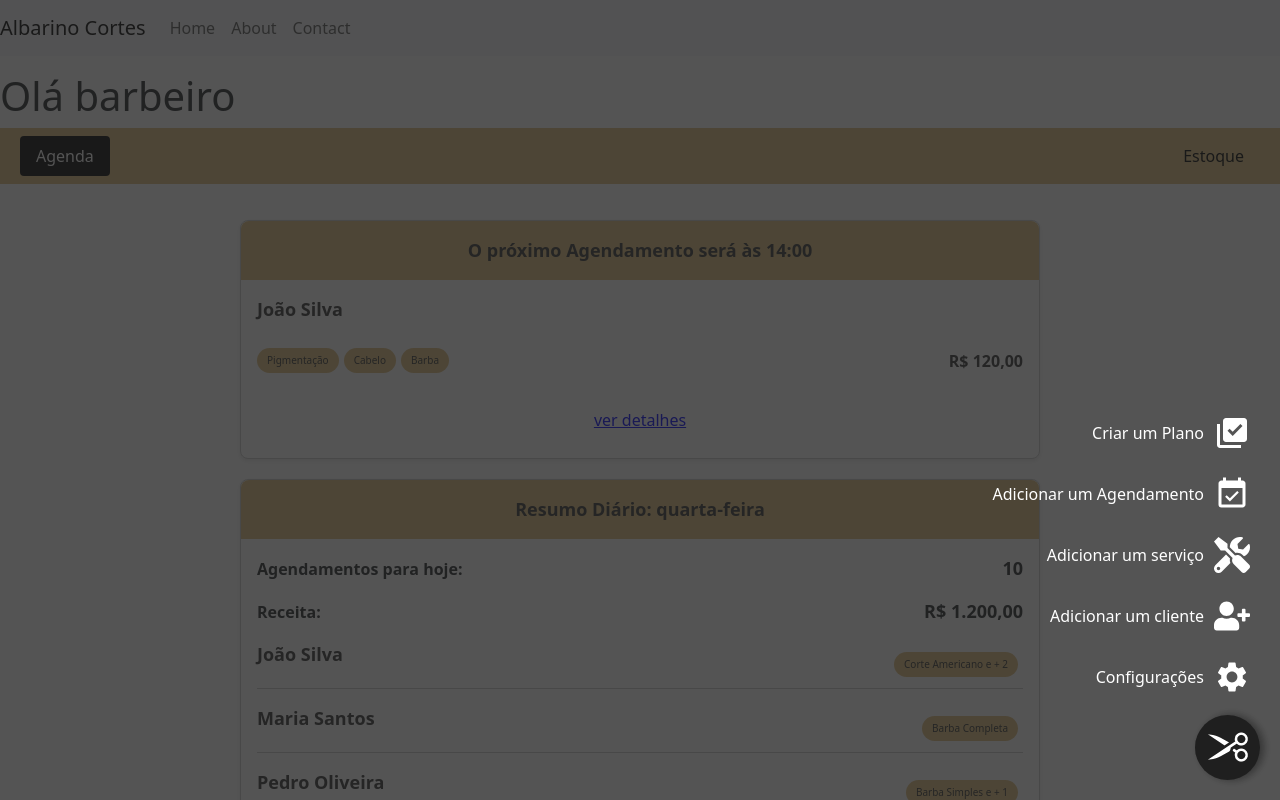
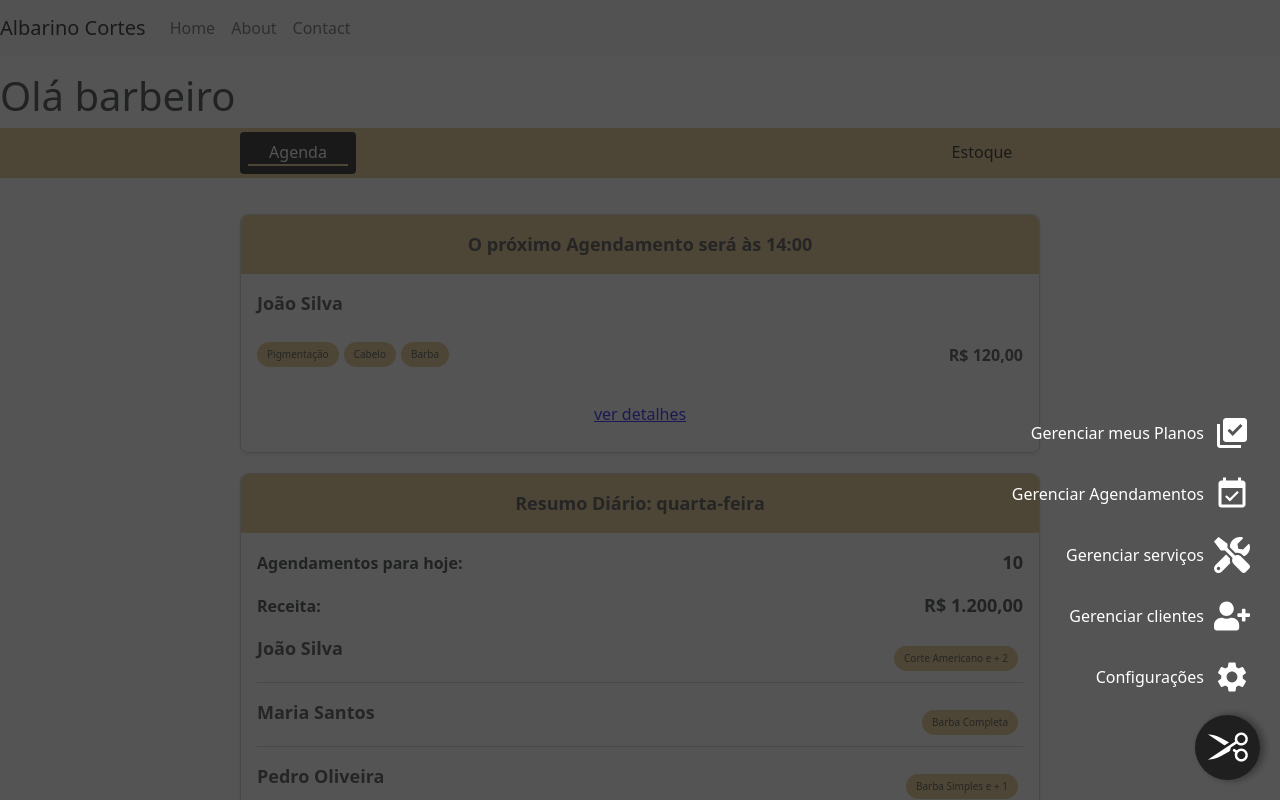
Before and after one commit to kralluz/Black-Beard-WEB, a React (Vite) app: page / in a window 1280 px wide. Both pictures are taken after a click on the button 1227 px from the left and 747 px from the top of the page. Shown: the top 800 px of the page. Built offline with nearby package versions, Linux system fonts and the light colour scheme.

Commit message:
feat: implementa resposividade e estiliza o toggle para agenda e estoque

```diff
--- a/src/components/MenuComponent.jsx
+++ b/src/components/ActionButton.jsx
@@ -166,7 +166,7 @@ function FloatingActionButton() {
                         delay={0.4}
                         onClick={() => setIsPlanModalOpen(true)}
                     >
-                        Criar um Plano{" "}
+                        Gerenciar meus Planos{" "}
                         <MdLibraryAddCheck
                             style={{ fontSize: "var(--icon-size)" }}
                         />
@@ -176,7 +176,7 @@ function FloatingActionButton() {
                         delay={0.3}
                         onClick={() => setIsAppointmentModalOpen(true)}
                     >
-                        Adicionar um Agendamento{" "}
+                        Gerenciar Agendamentos{" "}
                         <MdEventAvailable
                             style={{ fontSize: "var(--icon-size)" }}
                         />
@@ -186,14 +186,14 @@ function FloatingActionButton() {
                         delay={0.25}
                         onClick={() => setIsServiceModalOpen(true)}
                     >
-                        Adicionar um serviço{" "}
+                        Gerenciar serviços{" "}
                         <FaTools style={{ fontSize: "var(--icon-size)" }} />
                     </OptionButton>
                     <OptionButton
                         delay={0.2}
                         onClick={() => setIsClientModalOpen(true)}
                     >
-                        Adicionar um cliente{" "}
+                        Gerenciar clientes{" "}
                         <FaUserPlus style={{ fontSize: "var(--icon-size)" }} />
                     </OptionButton>
                     <OptionButton
--- a/src/components/HeadToggleDisplay.jsx
+++ b/src/components/HeadToggleDisplay.jsx
@@ -1,11 +1,29 @@
 import React, { useState } from "react";
 import styled from "styled-components";
 
+const SubHeader = styled.div`
+    width: 100%;
+    display: flex;
+    align-items: center;
+    justify-content: center;
+    background-color: #e2c07d;
+    padding: 4px 16px;
+`;
+const Container = styled.div`
+    width: 100vw;
+    max-width: 800px;
+`;
 const ButtonContainer = styled.div`
+    width: "100vw";
     display: flex;
+    align-items: center;
     justify-content: space-between;
+`;
+
+const Underline = styled.div`
     background-color: #e2c07d;
-    padding: 8px 16px;
+    width: 100px;
+    height: 2px;
 `;
 
 const Button = styled.button`
@@ -13,8 +31,7 @@ const Button = styled.button`
     color: ${(props) => (props.$active ? "#fff" : "#000")};
     border: none;
     border-radius: 4px;
-    padding: 8px 16px;
-    margin: 0 4px;
+    padding: 8px;
     cursor: pointer;
     outline: none;
     font-size: 16px;
@@ -28,23 +45,29 @@ const ToggleDisplayComponent = ({ agendaComponent, estoqueComponent }) => {
     const [activeTab, setActiveTab] = useState("agenda");
 
     return (
-        <div>
+        <>
+            <SubHeader>
+                <Container>
                     <ButtonContainer>
                         <Button
                             $active={activeTab === "agenda"}
                             onClick={() => setActiveTab("agenda")}
                         >
                             Agenda
+                            <Underline></Underline>
                         </Button>
                         <Button
                             $active={activeTab === "estoque"}
                             onClick={() => setActiveTab("estoque")}
                         >
                             Estoque
+                            <Underline></Underline>
                         </Button>
                     </ButtonContainer>
+                </Container>
+            </SubHeader>
             {activeTab === "agenda" ? agendaComponent : estoqueComponent}
-        </div>
+        </>
     );
 };
 
--- a/src/components/StockData.jsx
+++ b/src/components/StockData.jsx
@@ -1,7 +1,6 @@
 import React from "react";
 import styled from "styled-components";
 
-// Estilos para o container dos dados de estoque
 const DataContainer = styled.div`
     padding: 16px;
 `;
--- a/src/components/actionButtonsScreens/ScreenAddClient.jsx
+++ b/src/components/actionButtonsScreens/ScreenAddClient.jsx
@@ -16,7 +16,6 @@ const ScreenAddClient = ({ isOpen, onClose }) => {
 
     const handleSubmit = (e) => {
         e.preventDefault();
-        // TODO: Implementar lógica para adicionar o cliente
     };
 
     return (
--- a/src/components/actionButtonsScreens/ScreenAddService.jsx
+++ b/src/components/actionButtonsScreens/ScreenAddService.jsx
@@ -16,7 +16,6 @@ const ScreenAddService = ({ isOpen, onClose }) => {
 
     const handleSubmit = (e) => {
         e.preventDefault();
-        // TODO: Implementar lógica para adicionar o serviço
     };
 
     return (
--- a/src/pages/Home.jsx
+++ b/src/pages/Home.jsx
@@ -1,6 +1,6 @@
 import React from "react";
 import Header from "../components/Header";
-import MenuComponent from "../components/MenuComponent";
+import FloatingActionButton from "../components/ActionButton";
 import ToggleDisplayComponent from "../components/HeadToggleDisplay";
 import AgendaCards from "../components/AgendaCards";
 import EstoqueData from "../components/StockData";
@@ -17,7 +17,7 @@ const Home = () => {
                 agendaComponent={<AgendaCards />}
                 estoqueComponent={<EstoqueData />}
             />
-                <MenuComponent />
+                <FloatingActionButton/>
         </>
     );
 };
```
Lines whose indentation alone changed are shown as unchanged.
